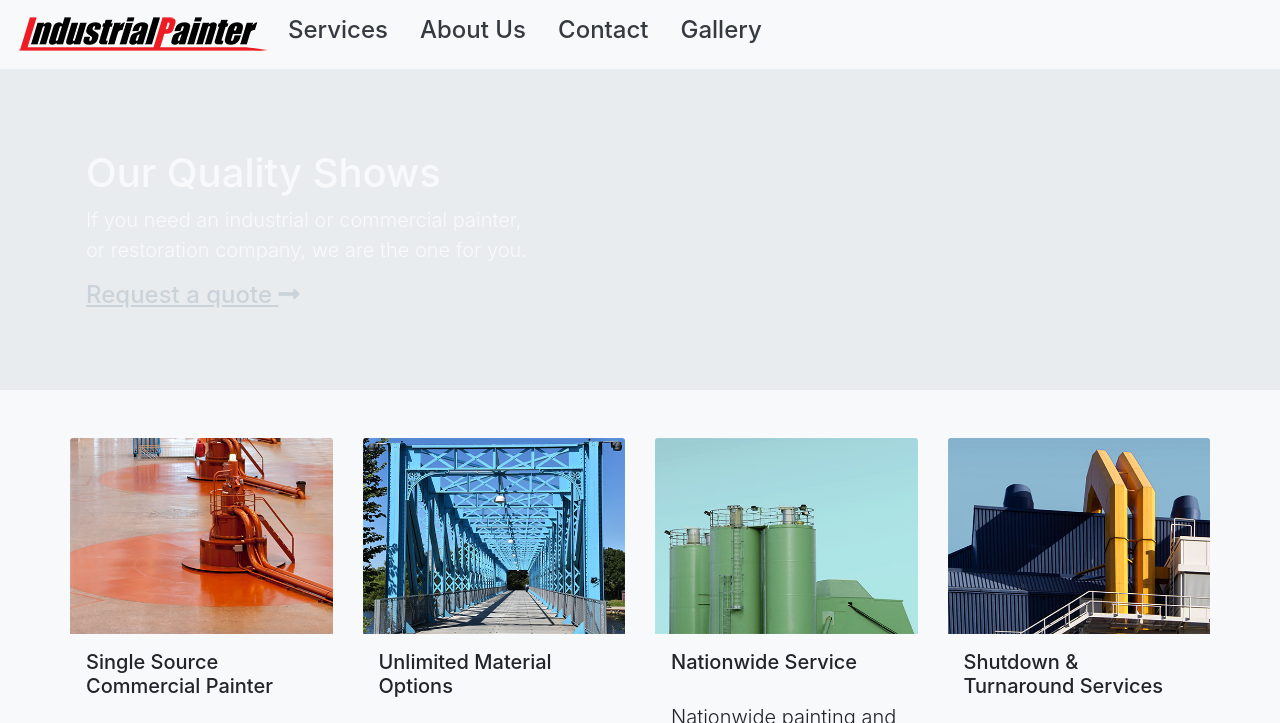
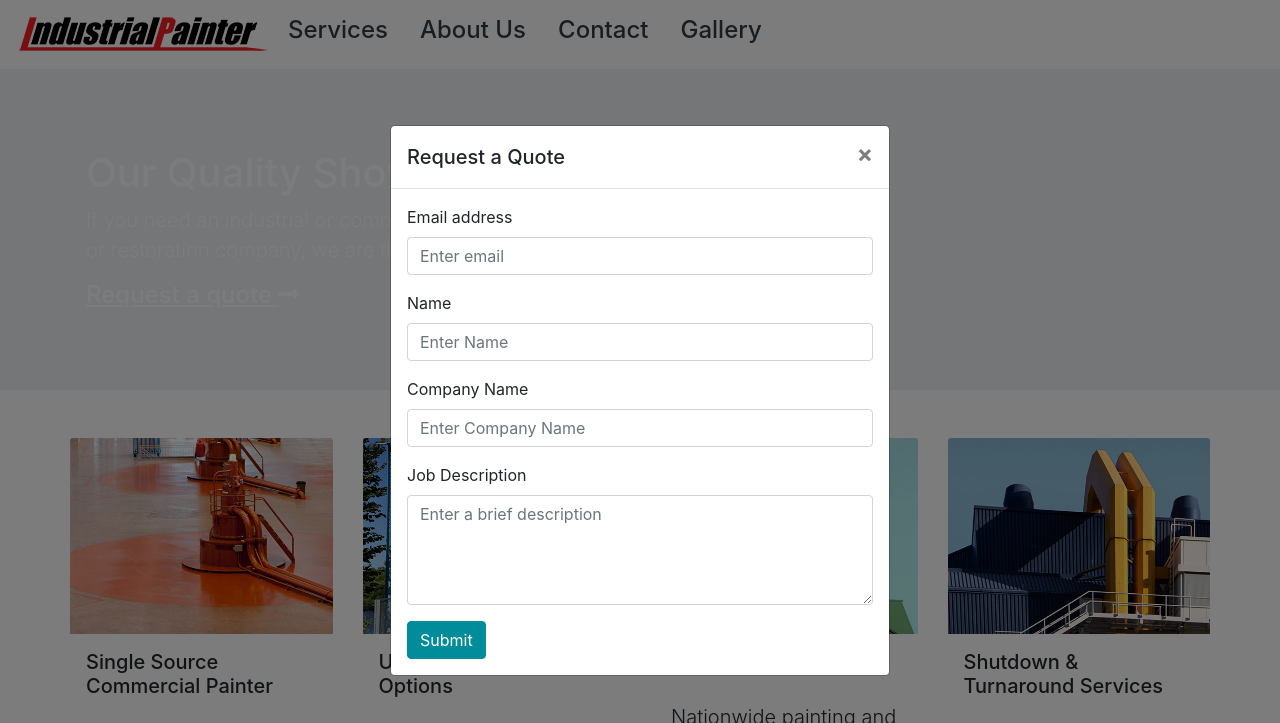
Before and after one commit to esphys/industrial-painter, a plain HTML site: page index.html in a window 1280 px wide. Both pictures are taken after a click on the link "Request a quote". Shown: the top 723 px of the page. Drawn offline with nearby package versions, Linux system fonts and the light colour scheme; files that its build step writes are made by us from their sources.

Commit message:
add quote request modal

```diff
--- a/index.html
+++ b/index.html
@@ -48,15 +48,13 @@
           <div class="text-backdrop col-lg-5 col-md-auto p-3">
             <p class=" h1">Our Quality Shows</p>
             <p class="lead">If you need an industrial or commercial painter, or restoration company, we are the one for you.</p>
-            <a class="h4 text-light" href="#">
+            <a class="h4 text-light" href="#" data-toggle="modal" data-target="#quoteModal">
               <u>Request a quote <span class="fas  fa-long-arrow-alt-right"></span></u>
             </a>
           </div>
         </div>
       </div>
     </div>
-
-
     <div class="container mt-5 px-0 w-100">
       <div class="row p-0">
         <div class="col-xl-3 col-lg-6 col-md-6">
@@ -84,7 +82,7 @@
             <img class="card-img-top" src="img/silos.jpg">
             <h5 class="card-title p-3">Nationwide Service</h5>
             <p class="card-text lead px-3">Nationwide painting and restoration at an affordable price! One stop shop to service all your locations accross the country.</p>
-            <a class="h6 p-3" href="#">
+            <a class="h6 p-3" href="#" data-toggle="modal" data-target="#quoteModal">
               <u>Request a Quote <span class="fas fa-long-arrow-alt-right"></span></u>
             </a>
           </div>
@@ -174,6 +172,41 @@
         <p>Copyright <span id="year"></span> - IndustrialPainter.com</p>
       </div>
     </footer>
+    <!-- Modal -->
+  <div class="modal fade" id="quoteModal" tabindex="-1" role="dialog" aria-labelledby="quoteModal" aria-hidden="true">
+      <div class="modal-dialog modal-dialog-centered" role="document">
+        <div class="modal-content">
+          <div class="modal-header">
+            <h5 class="modal-title">Request a Quote</h5>
+            <button type="button" class="close" data-dismiss="modal" aria-label="Close">
+              <span aria-hidden="true">&times;</span>
+            </button>
+          </div>
+          <div class="modal-body">
+            <!-- quote form -->
+            <form>
+                <div class="form-group">
+                  <label for="quoteEmail">Email address</label>
+                  <input type="email" class="form-control" id="quoteEmail" aria-describedby="emailHelp" placeholder="Enter email">
+                </div>
+                <div class="form-group">
+                  <label for="quoteName">Name</label>
+                  <input type="text" class="form-control" id="quoteName" placeholder="Enter Name">
+                </div>
+                <div class="form-group">
+                  <label for="quoteCompany">Company Name</label>
+                  <input type="text" class="form-control" id="quoteCompany" placeholder="Enter Company Name">
+                </div>
+                <div class="form-group">
+                    <label for="quoteInfo">Job Description</label>
+                    <textarea class="form-control" id="quoteDescription" placeholder="Enter a brief description" rows="4"></textarea>
+                </div>
+                <button type="submit" class="btn btn-primary" data-dismiss="modal" aria-label="Close">Submit</button>
+              </form>
+          </div>
+        </div>
+      </div>
+    </div>
     <script
       src="https://cdnjs.cloudflare.com/ajax/libs/popper.js/1.14.7/umd/popper.min.js"
       integrity="sha384-UO2eT0CpHqdSJQ6hJty5KVphtPhzWj9WO1clHTMGa3JDZwrnQq4sF86dIHNDz0W1"
```
